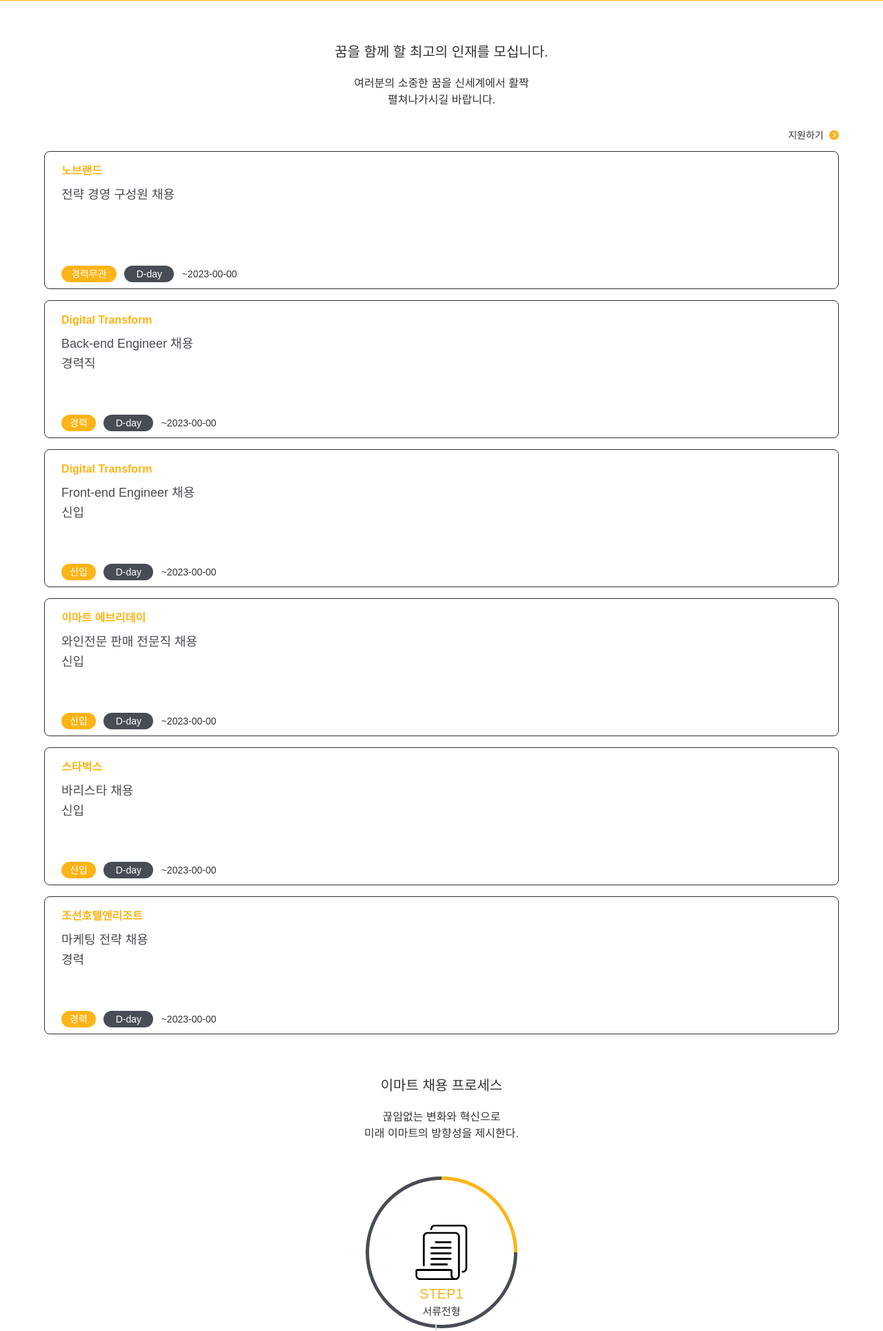
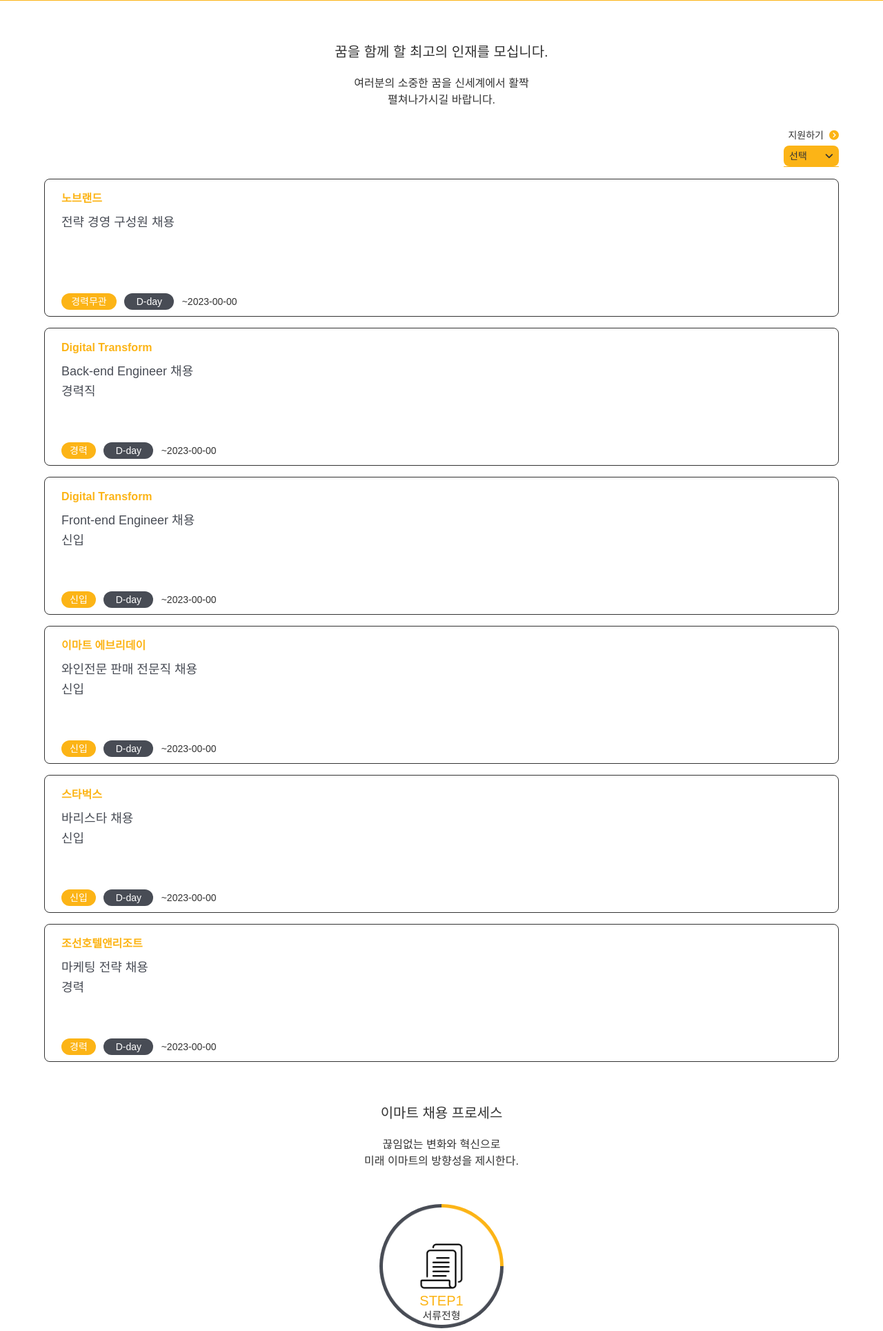
Before and after one commit to jiaeyamm33/Empress_Myeongseong, a PHP site: page /m_career.html in a window 1280 px wide. Shown: the part 799-2728 px from the top of the page at 69% size. Run offline with PHP 8.4, Linux system fonts and the light colour scheme; some web fonts are replaced.

Commit message:
coco
coco

```diff
--- a/css/career.css
+++ b/css/career.css
@@ -5,12 +5,13 @@
   height: 100vh;
   background: #fcb416;
 }
+#career > h2{display: none;}
 #career article {
   width: 1200px;
   margin: 0px auto;
   height: 1024px;
 }
-#career h2 {
+#career article h2 {
   font-size: 128px;
   color: #fff;
   transform: translateY(320px);
--- a/css/m_career.css
+++ b/css/m_career.css
@@ -6,12 +6,15 @@
   background: var(--t-color03);
   position: relative;
 }
+#career > h2{
+  display: none;
+}
 #career article{
   width: 100%;
   margin: 0px auto;
   text-align: center;
 }
-#career h2{
+#career article h2{
   font-size: 72px;
   color: var(--t-color02);
   position: absolute;
@@ -64,6 +67,7 @@
 #job{
   width: 90%;
   margin: 0px auto;
+  position: relative;
 }
 .c_txt01{
   font-size: 20px;
@@ -80,18 +84,81 @@
   margin-top: 32px;
   font-size: 14px;
   text-align: right;
+  margin-bottom: 8px;
 }
 .c_txt03 i{
   padding-left: 8px;
   color: var(--t-color03);
 }
-#job ul{
+#job .select_wrap{
+  position: absolute;
+  right: 0px;
+}
+#job .select_menu{
+  cursor: pointer;
+  width: 80px;
+  position: relative;
+  /* float: right; */
+  /* left: 10px; */
+  /* border: 1px solid var(--t-color03); */
+  /* border-radius: 8px; */
+}
+#job .select{
+  background: var(--t-color03);
+  /* border: 1px solid var(--t-color03); */
+  padding: 8px;
+  font-size: 14px;
+  border-radius: 8px;
+  display: flex;
+  justify-content: space-between;
+}
+#job .option_list{
+  position: absolute;
+  width: 100%;
+  background: var(--t-color02);
+  border:1px solid var(--t-color03);
+  /* border-bottom: none; */
+  border-radius: 0px 0px 8px 8px;
+  border-top: none;
+  padding: 0px 8px;
+  box-sizing: border-box;
+  transition: 0.2s linear 0.2s;
+  z-index: 999;
+  overflow-y: auto;
+  max-height: 88px;
+  /* transform: translateY(-8px); */
+  /* overflow: hidden; */
+  /* display: none; */
+  height: 0px;
+}
+
+#job .option_list::-webkit-scrollbar{
+  width: 4px;
+  background-color: #eee;
+}
+#job .option_list::-webkit-scrollbar-thumb{
+  background-color: var(--t-color04);
+}
+#job .option_list.active{
+  height: 88px;
+}
+#job .option{
+  font-size: 14px;
+  padding: 8px 0px;
+  transition: 0.3s ease-in-out;
+}
+#job .option:hover,#job .option.selected{
+  /* background: var(--t-color04); */
+  color: var(--t-color03);
+}
+#job .list01{
   display: flex;
   flex-wrap: wrap;
   justify-content: space-between;
+  margin-top: 40px;
   /* list-style:inside; */
 }
-#job ul li{
+#job .list01 li{
   width: 100%;
   height: 200px;
   border: 1px solid #333;
@@ -102,14 +169,14 @@
   position: relative;
   transition: 0.5s;
 }
-#job ul li h3{
+#job .list01 li h3{
   color: var(--t-color03);
   font-size: 16px;
   font-weight: 600;
   line-height: 24px;
   margin-top: 16px;
 }
-#job ul li h4{
+#job .list01 li h4{
   color: var(--t-color04);
   font-size: 18px;
   font-weight: 400;
@@ -117,31 +184,31 @@
   margin-top: 8px;
   padding-bottom: 59px;
 }
-#job ul li:first-child h4{
+#job .list01 li:first-child h4{
   padding-bottom: 88px !important;
 }
-#job ul li a span{
+#job .list01 li a span{
   display: inline-block;
   height: 24px;
   text-align: center;
   line-height: 24px;
   border-radius: 50px;
 }
-#job ul li a span:first-of-type{
+#job .list01 li a span:first-of-type{
   width: 80px;
   background: var(--t-color03);
   color: var(--t-color02);
   font-size: 14px;
   font-weight: 400;
 }
-#job ul li a span:nth-of-type(2){
+#job .list01 li a span:nth-of-type(2){
   width: 72px;
   background: var(--t-color04);
   color: var(--t-color02);
   font-size: 14px;
   margin: 0px 8px 0px 8px;
 }
-#job ul li a span:last-of-type{
+#job .list01 li a span:last-of-type{
   font-size: 14px;
 }
 .sbox01{
@@ -174,26 +241,26 @@
   margin-bottom: 50px;
 }
 #c_process ul li div{
-  width: 220px;
-  height: 220px;
+  width: 180px;
+  height: 180px;
   margin: 0px auto;
   border-radius: 50%;
   background: conic-gradient(var(--t-color03) 0.1deg, var(--t-color04) 0deg);
   text-align: center;
 }
 #c_process ul li img{
-  width: 210px;
-  height: 210px;
+  width: 170px;
+  height: 170px;
   margin-top: 5px;
 }
 #c_process ul li p:first-of-type{
-  margin-top: -60px;
+  margin-top: -50px;
   color: var(--t-color03);
   font-size: 20px;
 
 }
 #c_process ul li p:last-of-type{
-  margin-top: 8px;
+  margin-top: 4px;
   font-size: 15px;
 }
 #c_process ul li > span{
@@ -204,7 +271,7 @@
   bottom: -30%;
   display: inline-block;
   width: 2px;
-  height: 50px;
+  height: 32px;
   background: #d9d9d9;
 }
 #c_process h3:first-of-type{
--- a/m_career.html
+++ b/m_career.html
@@ -13,6 +13,7 @@
   <link rel="stylesheet" href="https://cdnjs.cloudflare.com/ajax/libs/font-awesome/6.2.0/css/all.min.css">
   <script src="./script/prefixfree.min.js"></script>
   <script src="./script/m_common.js" defer></script>
+  <script src="./script/career.js" defer></script>
   <script src="https://ajax.googleapis.com/ajax/libs/jquery/1.12.4/jquery.min.js"></script>
   <script src="https://code.jquery.com/ui/1.13.2/jquery-ui.js"></script>
 </head>
@@ -109,6 +110,7 @@
   <main>
     <!-- 첫화면 -->
     <section id="career">
+      <h2>채용</h2>
       <article>
         <h2>CAREER</h2>
         <div class="c_box_wrap">
@@ -137,8 +139,23 @@
             <a href="m_career.php">
               <p class="c_txt03">지원하기<i class="fa-solid fa-circle-chevron-right"></i></p>
             </a>
-            <ul>
-              <li>
+            <div class="select_wrap">
+              <div class="select_menu">
+                <div class="select">
+                  <span>선택</span>
+                  <i class="fas fa-angle-down"></i>
+                </div>
+                <ul class="option_list">
+                  <li class="option">전체</li>
+                  <li class="option">인턴</li>
+                  <li class="option">신입</li>
+                  <li class="option">경력</li>
+                  <li class="option">경력무관</li>
+                </ul>
+              </div>
+              </div>
+            <ul class="list01">
+              <li class="c anyone">
                 <a href="#" title="자세한 채용정보 보러가기">
                   <h3>노브랜드</h3>
                   <h4>전략 경영 구성원 채용</h4>
@@ -147,7 +164,7 @@
                   <span>~2023-00-00</span>
                 </a>
               </li>
-              <li>
+              <li class="c nonew">
                 <a href="#" title="자세한 채용정보 보러가기">
                   <h3>Digital Transform</h3>
                   <h4>Back-end Engineer 채용<br>경력직</h4>
@@ -156,7 +173,7 @@
                   <span>~2023-00-00</span>
                 </a>
               </li>
-              <li>
+              <li class="c new">
                 <a href="#" title="자세한 채용정보 보러가기">
                   <h3>Digital Transform</h3>
                   <h4>Front-end Engineer 채용<br>신입</h4>
@@ -165,7 +182,7 @@
                   <span>~2023-00-00</span>
                 </a>
               </li>
-              <li>
+              <li class="c new">
                 <a href="#" title="자세한 채용정보 보러가기">
                   <h3>이마트 에브리데이</h3>
                   <h4>와인전문 판매 전문직 채용<br>신입</h4>
@@ -174,7 +191,7 @@
                   <span>~2023-00-00</span>
                 </a>
               </li>
-              <li>
+              <li class="c new">
                 <a href="#" title="자세한 채용정보 보러가기">
                   <h3>스타벅스</h3>
                   <h4>바리스타 채용<br>신입</h4>
@@ -183,7 +200,7 @@
                   <span>~2023-00-00</span>
                 </a>
               </li>
-              <li>
+              <li class="c nonew">
                 <a href="#" title="자세한 채용정보 보러가기">
                   <h3>조선호텔앤리조트</h3>
                   <h4>마케팅 전략 채용<br>경력</h4>
@@ -354,35 +371,6 @@
 </footer>
 <script src="https://cdn.jsdelivr.net/npm/swiper@9/swiper-bundle.min.js"></script>
 <script>
-  var swiper = new Swiper(".mySwiper", {
-    slidesPerView: 1.5,
-    spaceBetween: 40,
-    loop: true,
-
-    pagination: {
-      el: ".swiper-pagination",
-      clickable: true,
-    },
-    autoplay: {
-      delay: 3000,
-      disableOnInteraction: false,
-    },
-  });
-
-  $(window).scroll(function() {
-let ws = $(this).scrollTop();
-let pb = $('#pb').offset().top;
-let esg = $('#esg').offset().top;
-
-if (pb<=ws) {
-  $('header').css('background','#fff');
-  $('header .gnb > ul > li > a').css('color','#333');
-} else {
-  $('header').css('background','#ffffff30');
-  $('header .gnb > ul > li > a').css('color','#fff');
-}
-})
-
   // 푸터 패밀리 사이트 스크립트
   function siteUrl(select) { //사용자가 선택목록을 선택하면 siteUrl함수가 호출됨
     if(select.value!='none') { //옵션을 선택하면
--- a/script/career.js
+++ b/script/career.js
@@ -40,20 +40,16 @@ se1.addEventListener("click",()=>{
 // 인턴공고보기
 const nnew=document.querySelectorAll('.list01 .nnew');
 se2.addEventListener("click",()=>{
-  // console.log(c);
-  // console.log(asd);
   for(let i=0; i<c.length; i++){
     c[i].style.display="none";
   }
-  for(let m=0; m<jnew.length; m++){
+  for(let m=0; m<nnew.length; m++){
     nnew[m].style.display="block";
   }
 });
 // 신입공고보기
 const jnew=document.querySelectorAll('.list01 .new');
 se3.addEventListener("click",()=>{
-  // console.log(c);
-  // console.log(asd);
   for(let i=0; i<c.length; i++){
     c[i].style.display="none";
   }
@@ -64,25 +60,20 @@ se3.addEventListener("click",()=>{
 // 경력공고보기
 const nonew=document.querySelectorAll('.list01 .nonew');
 se4.addEventListener("click",()=>{
-  // console.log(c);
-  // console.log(asd);
   for(let i=0; i<c.length; i++){
     c[i].style.display="none";
   }
   for(let k=0; k<nonew.length; k++){
-    // nonew[0].parentNode.style.width="800px";
     nonew[k].style.display="block";
   }
 });
 // 경력무관보기
 const anyone=document.querySelectorAll('.list01 .anyone');
 se5.addEventListener("click",()=>{
-  // console.log(c);
-  // console.log(asd);
   for(let i=0; i<c.length; i++){
     c[i].style.display="none";
   }
-  for(let l=0; l<nonew.length; l++){
+  for(let l=0; l<anyone.length; l++){
     anyone[l].style.display="block";
   }
 });
```
Also changed, not shown: career.html (+14 -13 lines).
